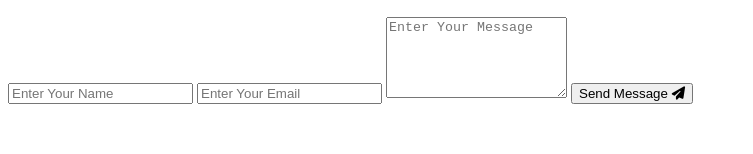
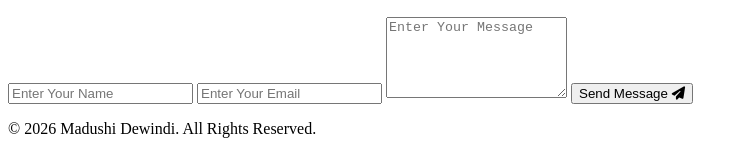
Before and after one commit to Ramasinha-MUD/Madushi-Portfolio, a plain HTML site: page index.html in a window 1280 px wide. Shown: the part 4123-4277 px from the top of the page, without its empty margins (0-753 px from the left). Before the commit the page ends 4235 px from the top, so only its background shows below. Drawn offline with Linux system fonts and the light colour scheme.

Commit message:
Create footer and connect js to  html

```diff
--- a/index.html
+++ b/index.html
@@ -204,6 +204,11 @@
         </form>
     </section>
 
+    <!--Footer-->
+    <footer>
+        <p>&copy; 2026 Madushi Dewindi. All Rights Reserved.</p>
+    </footer>
 
+    <script src="js/script.js"></script>
 </body>
 </html>
```
